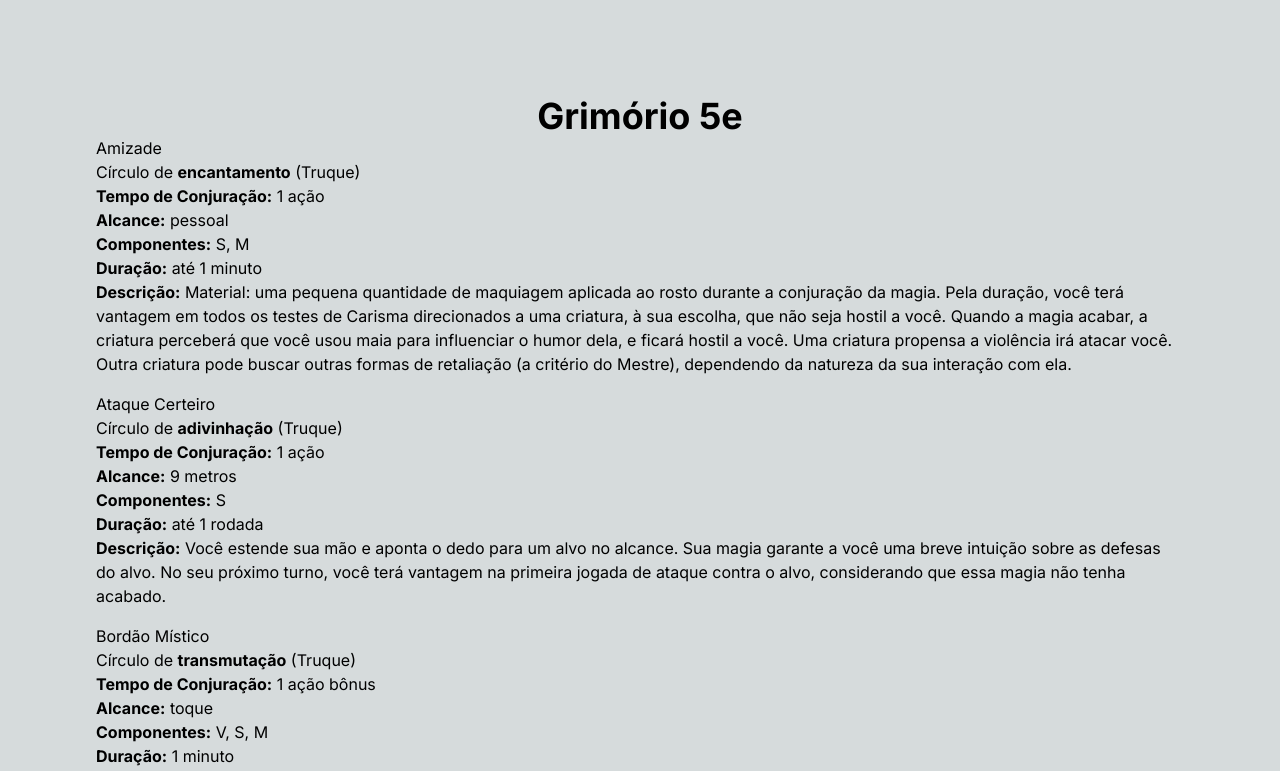
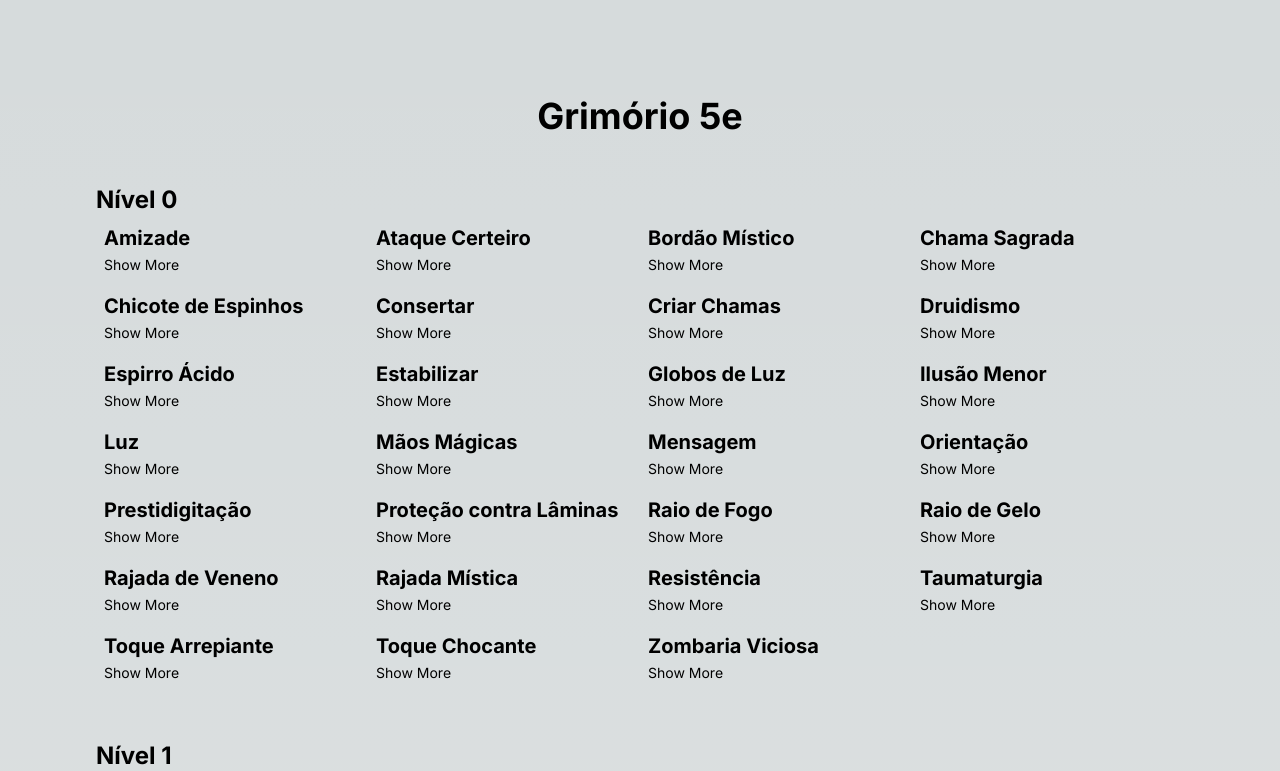
Before and after one commit to LucasFASouza/Grimorio5E, a Next.js app: page / in a window 1280 px wide. Shown: the top 771 px of the page. Built offline with nearby package versions, Linux system fonts and the light colour scheme.

Commit message:
Separates by level

```diff
--- a/app/page.js
+++ b/app/page.js
@@ -1,35 +1,24 @@
+import SpellCard from "@/components/SpellCard";
 import spells from "../public/data/spell-details.json";
 
 export default function Home() {
+  const spellsByLevel = Array.from({ length: 10 }, () => []);
+
+  spells.forEach((spell) => {
+    spellsByLevel[spell.level].push(spell);
+  });
+
   return (
     <main className="flex min-h-screen flex-col items-center justify-between p-24">
       <h1 className="text-4xl font-bold">Grimório 5e</h1>
-      {spells.map((spell, index) => (
-        <div key={index} className="mb-4">
-          <div className="card-header">
-            <h2>{spell.name}</h2>
-          </div>
-          <div className="card-body">
-            <p>
-              Círculo de <strong>{spell.school}</strong>
-              {spell.level > 0 && ` (Nível ${spell.level})`}
-              {spell.level == 0 && ` (Truque)`}
-            </p>
-            <p>
-              <strong>Tempo de Conjuração:</strong> {spell.casting_time}
-            </p>
-            <p>
-              <strong>Alcance:</strong> {spell.range}
-            </p>
-            <p>
-              <strong>Componentes:</strong> {spell.components.join(", ")}
-            </p>
-            <p>
-              <strong>Duração:</strong> {spell.duration}
-            </p>
-            <p>
-              <strong>Descrição:</strong> {spell.description}
-            </p>
+
+      {spellsByLevel.map((spells, index) => (
+        <div key={index} className="mt-12">
+          <h2 className="text-2xl font-bold">Nível {index}</h2>
+          <div className="flex flex-wrap">
+            {spells.map((spell, index) => (
+              <SpellCard key={index} spell={spell} />
+            ))}
           </div>
         </div>
       ))}
--- /dev/null
+++ b/components/SpellCard.js
@@ -0,0 +1,46 @@
+"use client";
+import React, { useState } from "react";
+
+const SpellCard = ({ spell }) => {
+
+  const [isCollapsed, setIsCollapsed] = useState(true);
+
+  const toggleCollapse = () => setIsCollapsed(!isCollapsed);
+
+  return (
+    <div className="w-1/4 p-2">
+      <div className="card-header">
+        <h2 className="text-xl font-bold">{spell.name}</h2>
+        <button onClick={toggleCollapse} className="text-sm">
+          {isCollapsed ? "Show More" : "Show Less"}
+        </button>
+      </div>
+      {!isCollapsed && (
+        <div className="card-body">
+          <p>
+            Círculo de <strong>{spell.school}</strong>
+            {spell.level > 0 && ` (Nível ${spell.level})`}
+            {spell.level == 0 && ` (Truque)`}
+          </p>
+          <p>
+            <strong>Tempo de Conjuração:</strong> {spell.casting_time}
+          </p>
+          <p>
+            <strong>Alcance:</strong> {spell.range}
+          </p>
+          <p>
+            <strong>Componentes:</strong> {spell.components.join(", ")}
+          </p>
+          <p>
+            <strong>Duração:</strong> {spell.duration}
+          </p>
+          <p>
+            <strong>Descrição:</strong> {spell.description}
+          </p>
+        </div>
+      )}
+    </div>
+  );
+};
+
+export default SpellCard;
```
